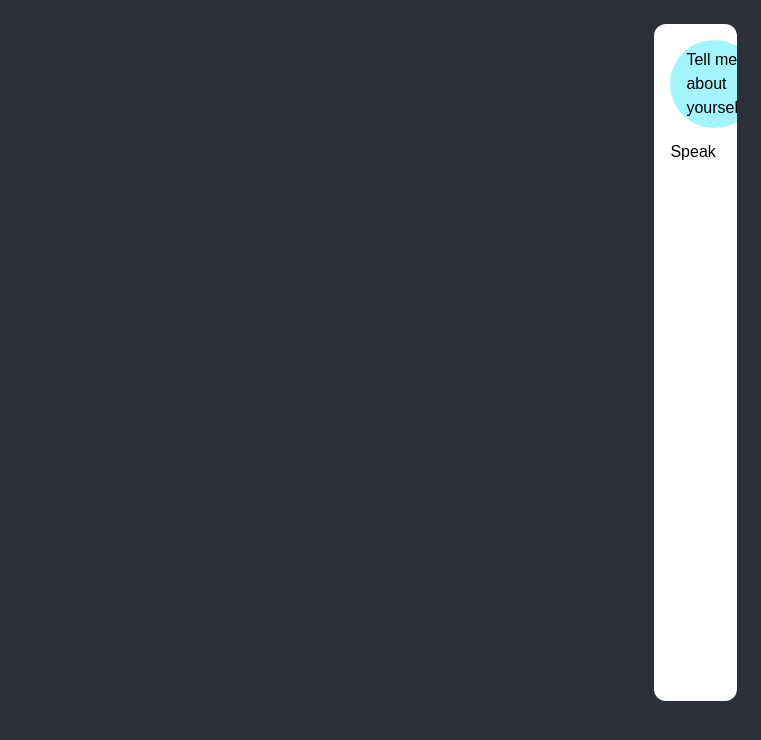
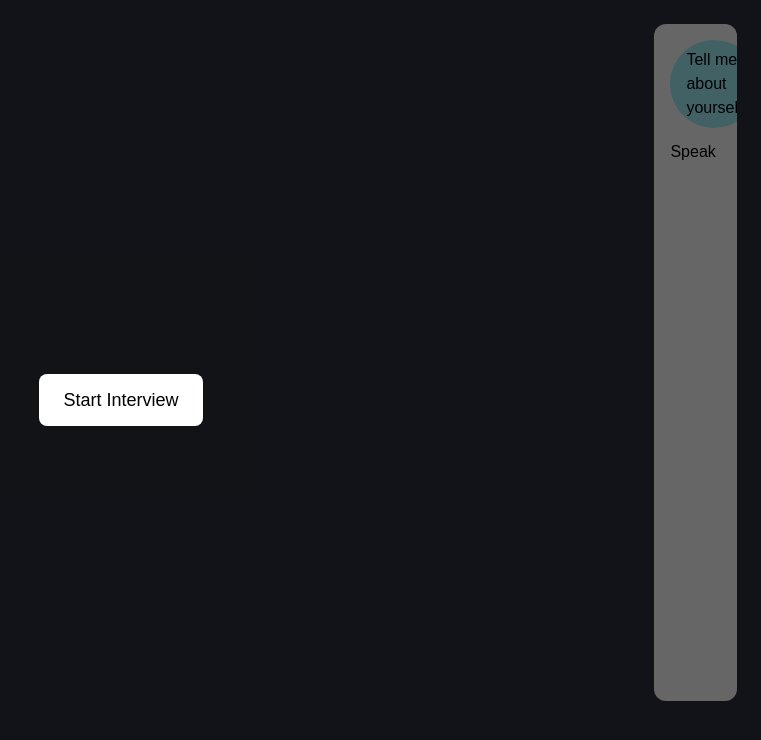
Before and after one commit to VincentHuynh1016/Interview_Prep, a Next.js app: page /interview in a window 1280 px wide. Shown: the top 740 px of the page, without its empty margins (519-1280 px from the left). Built offline with nearby package versions, Linux system fonts and the light colour scheme; no server answers.

Commit message:
Fix the first question issue

```diff
--- a/app/interview/page.tsx
+++ b/app/interview/page.tsx
@@ -21,6 +21,13 @@ export default function InterviewPage() {
       window.speechSynthesis.speak(new SpeechSynthesisUtterance(""));
       setAudioUnlocked(true);
     }
+  }
+
+  const [started, setStarted] = useState(false);
+
+  function startInterview() {
+    unlockAudioOnce();
+    setStarted(true);
   }
 
   //This is for accessing the speech recognition
@@ -111,6 +118,16 @@ export default function InterviewPage() {
         ref={chatRef}
         className="w-[30%] h-[90%] rounded-xl bg-white p-4 mb-4 overflow-y-auto"
       >
+        {!started && (
+          <div className="absolute inset-0 flex items-center justify-center bg-black/60 z-50">
+            <button
+              onClick={startInterview}
+              className="bg-white px-6 py-3 rounded-lg text-black text-lg"
+            >
+              Start Interview
+            </button>
+          </div>
+        )}
         {messages.map((m, i) => (
           <div
             key={i}
@@ -138,4 +155,10 @@ export default function InterviewPage() {
 }
 
 // NEXT STEP:
-// USE MDN'S API SPEECH TO READ THE QUESTIONS ALOUD
+// What you *can* do instead:
+
+// * **Show the first question as text immediately**, and show a big **“Start interview (enables audio)”** button.
+// * Or **auto-start after any user gesture** (first click anywhere / keypress) by attaching `unlockAudioOnce` to the container.
+// * Or start audio only after they click your existing **Speak** button (same idea).
+
+// If you want it to feel automatic, the “click anywhere to start” pattern is the closest you’ll get while staying consistent across browsers.
--- a/app/page.tsx
+++ b/app/page.tsx
@@ -10,6 +10,7 @@ export default function Home() {
     router.push("/interview");
     console.log("Get Started button has been clicked");
   }
+
 
   return (
     <div
```
